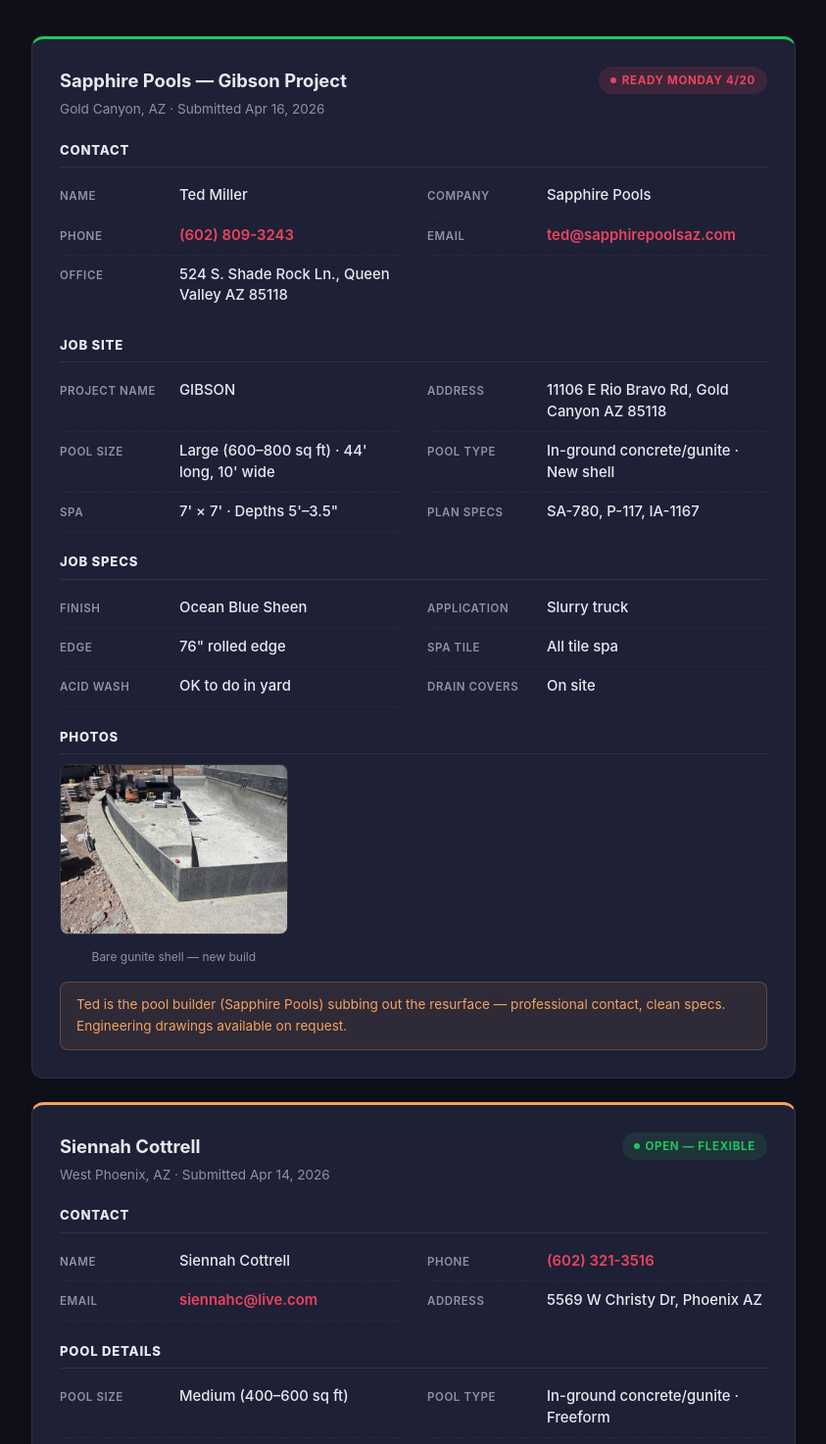
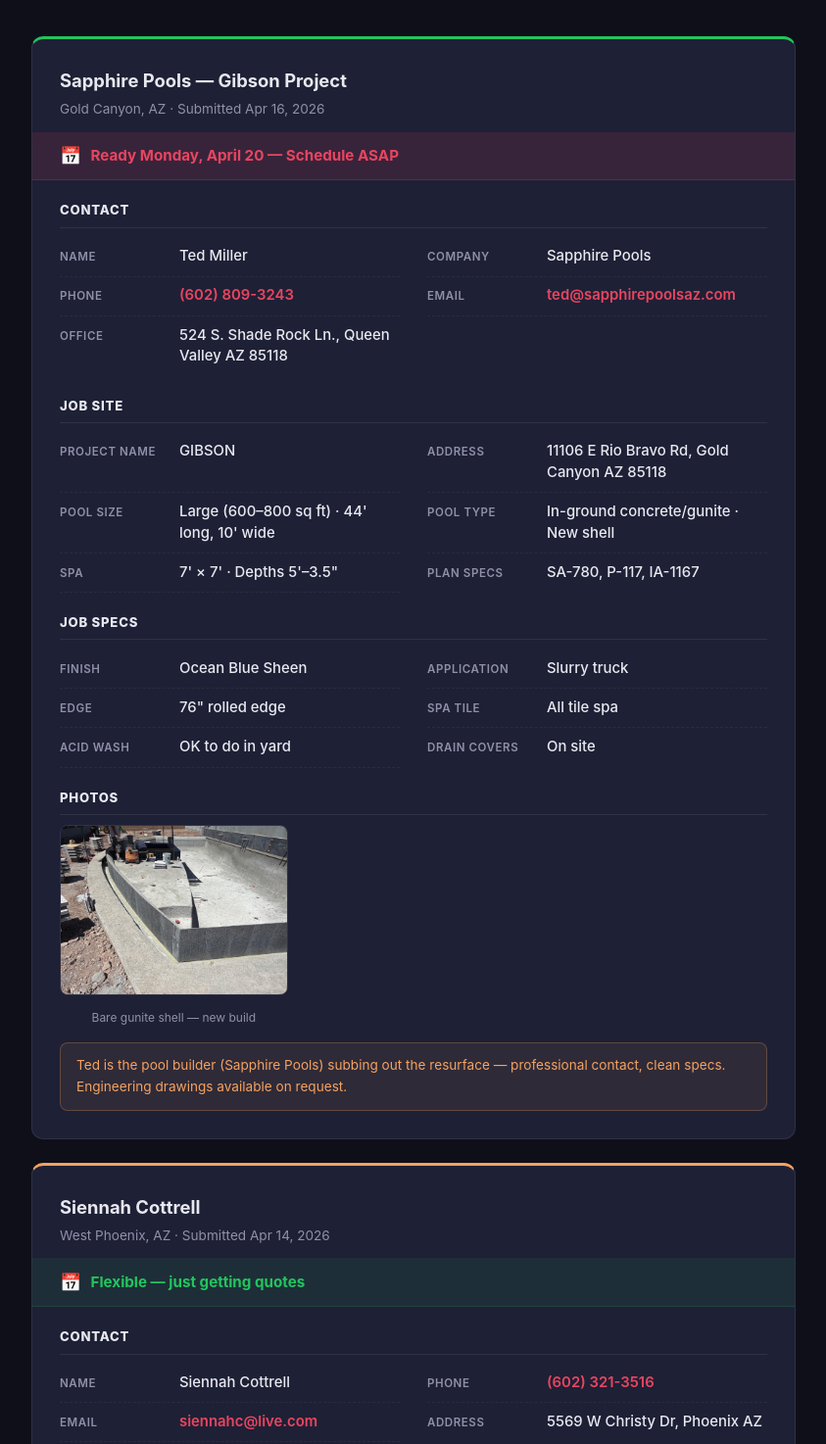
Before and after one commit to deme-cyber11/phxpoolresurfacing, a plain HTML site: page docs/leads/nate-sellers/index.html in a window 1280 px wide. Shown: the part 111-1585 px from the top of the page at 98% size, without its empty margins (218-1061 px from the left). Drawn offline with Linux system fonts and the light colour scheme.

Commit message:
style: add prominent timeline bar to each lead card

```diff
--- a/docs/leads/nate-sellers/index.html
+++ b/docs/leads/nate-sellers/index.html
@@ -67,6 +67,17 @@
   }
   .lead-title    { font-size: 1.15rem; font-weight: 700; margin-bottom: 0.2rem; }
   .lead-subtitle { font-size: 0.85rem; color: var(--muted); }
+
+  .timeline-bar {
+    display: flex; align-items: center; gap: 0.6rem;
+    margin: -0.5rem -1.75rem 1.25rem;
+    padding: 0.65rem 1.75rem;
+    font-size: 0.95rem; font-weight: 700;
+  }
+  .timeline-bar-urgent { background: rgba(233,69,96,0.12); color: var(--accent); border-bottom: 1px solid rgba(233,69,96,0.2); }
+  .timeline-bar-open   { background: rgba(34,197,94,0.08);  color: var(--green);  border-bottom: 1px solid rgba(34,197,94,0.15); }
+  .timeline-bar-warm   { background: rgba(244,162,97,0.1);  color: var(--warm);   border-bottom: 1px solid rgba(244,162,97,0.2); }
+  .timeline-bar-icon   { font-size: 1.1rem; }
 
   .section-label {
     font-size: 0.82rem; font-weight: 800; letter-spacing: 0.06em;
@@ -166,7 +177,10 @@
         <div class="lead-title">Sapphire Pools — Gibson Project</div>
         <div class="lead-subtitle">Gold Canyon, AZ · Submitted Apr 16, 2026</div>
       </div>
-      <span class="badge badge-urgent"><span class="badge-dot"></span>Ready Monday 4/20</span>
+    </div>
+
+    <div class="timeline-bar timeline-bar-urgent">
+      <span class="timeline-bar-icon">📅</span> Ready Monday, April 20 — Schedule ASAP
     </div>
 
     <div class="section-label">Contact</div>
@@ -269,7 +283,10 @@
         <div class="lead-title">Siennah Cottrell</div>
         <div class="lead-subtitle">West Phoenix, AZ · Submitted Apr 14, 2026</div>
       </div>
-      <span class="badge badge-open"><span class="badge-dot"></span>Open — flexible</span>
+    </div>
+
+    <div class="timeline-bar timeline-bar-open">
+      <span class="timeline-bar-icon">📅</span> Flexible — just getting quotes
     </div>
 
     <div class="section-label">Contact</div>
@@ -370,7 +387,10 @@
         <div class="lead-title">Ashleigh Hennessy</div>
         <div class="lead-subtitle">Central Phoenix, AZ · Submitted Apr 17, 2026</div>
       </div>
-      <span class="badge badge-urgent"><span class="badge-dot"></span>Next week</span>
+    </div>
+
+    <div class="timeline-bar timeline-bar-warm">
+      <span class="timeline-bar-icon">📅</span> Wants work done next week
     </div>
 
     <div class="section-label">Contact</div>
```
